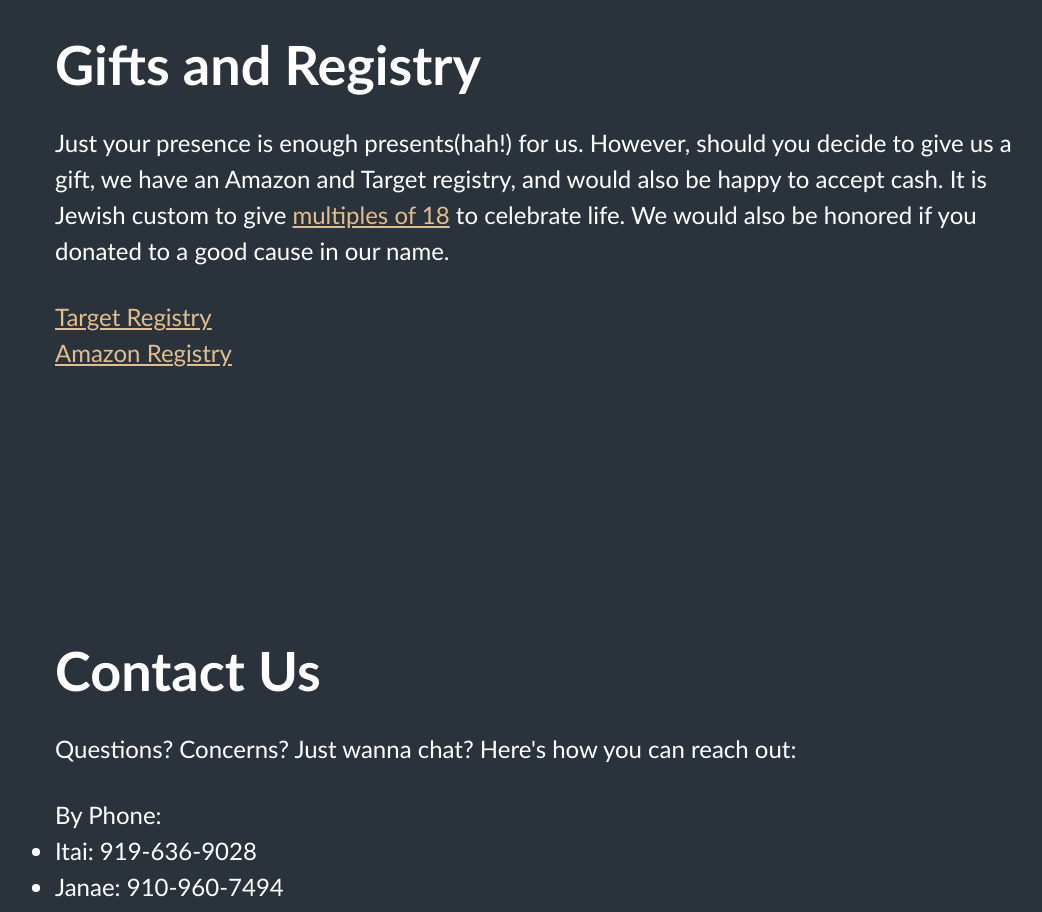
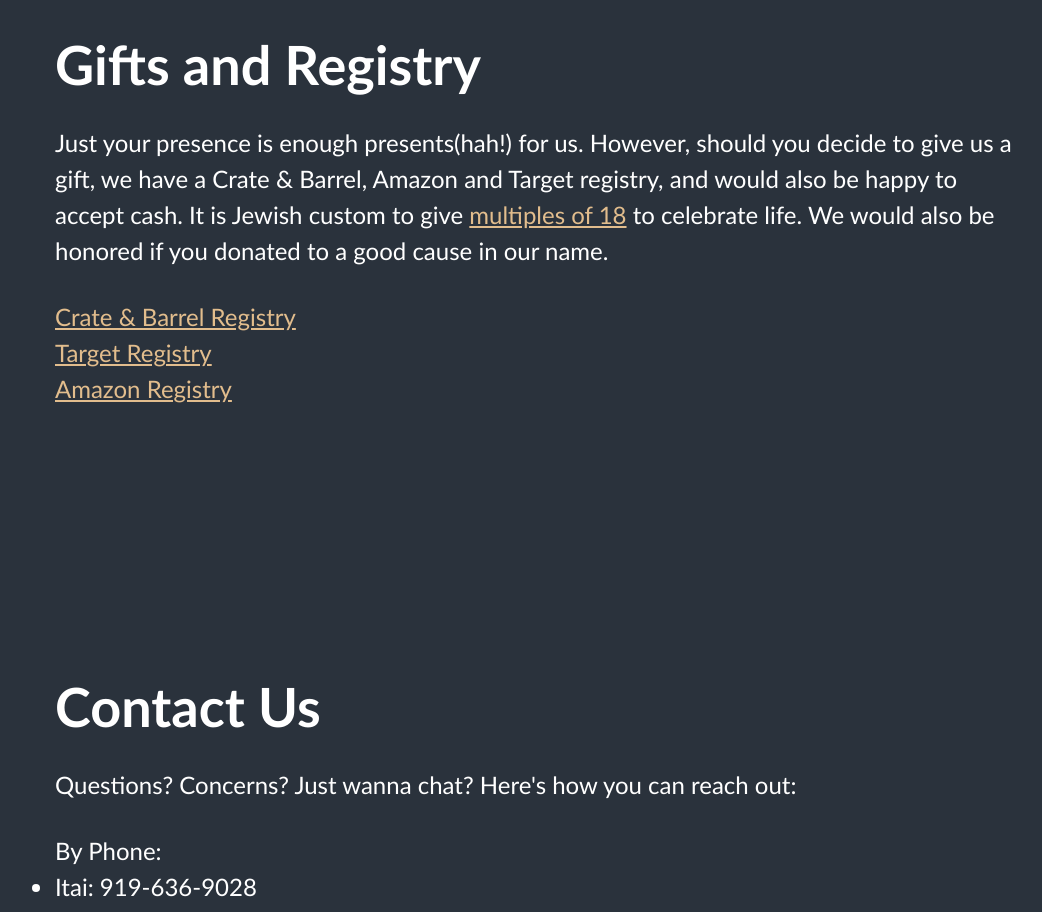
Before and after one commit to itaifish/wedding-website, a React (Vite) app: page / in a window 1280 px wide. Shown: the part 10920-11832 px from the top of the page, without its empty margins (105-1147 px from the left). Built offline with nearby package versions, Linux system fonts and the light colour scheme.

Commit message:
create and barrel

```diff
--- a/src/components/organisms/GiftsAndRegistry.tsx
+++ b/src/components/organisms/GiftsAndRegistry.tsx
@@ -10,8 +10,9 @@ const GiftsAndRegistry = () => {
 			body={
 				<>
 					<p className="my-5 text-white">
-						Just your presence is enough presents(hah!) for us. However, should you decide to give us a gift, we have an
-						Amazon and Target registry, and would also be happy to accept cash. It is Jewish custom to give{' '}
+						Just your presence is enough presents(hah!) for us. However, should you decide to give us a gift, we have a
+						Crate & Barrel, Amazon and Target registry, and would also be happy to accept cash. It is Jewish custom to
+						give{' '}
 						<PrettyLink
 							newTab
 							url={
@@ -22,6 +23,13 @@ const GiftsAndRegistry = () => {
 						to celebrate life. We would also be honored if you donated to a good cause in our name.
 					</p>
 					<ul>
+						<li>
+							<PrettyLink
+								newTab
+								url="https://www.crateandbarrel.com/gift-registry/janae-gamara/r6817044"
+								text="Crate & Barrel Registry"
+							/>
+						</li>
 						<li>
 							<PrettyLink
 								newTab
```
